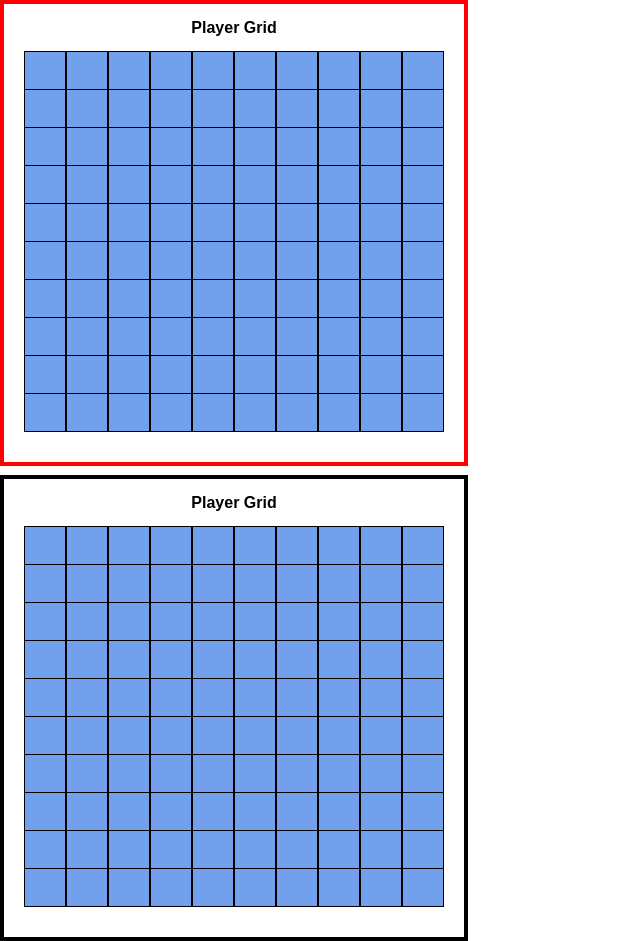
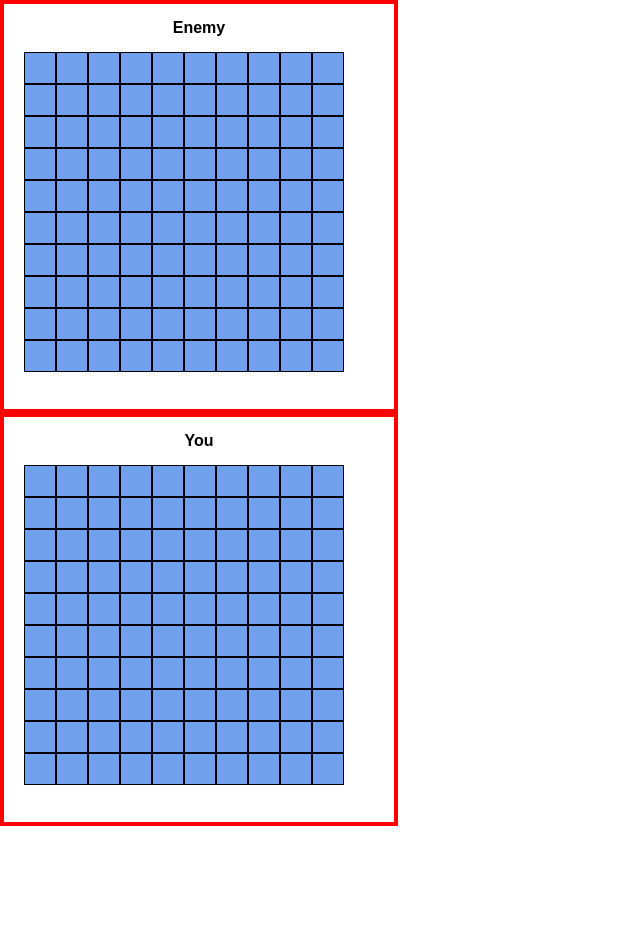
Before and after one commit to davidank/Battleship, a React (Create React App) app: page / in a window 1280 px wide. Shown: the whole page, without its empty margins (0-640 px from the left). After the commit the page ends 826 px from the top, so only its background shows below. Built offline with nearby package versions, Linux system fonts and the light colour scheme.

Commit message:
Sync with origin

```diff
--- a/package.json
+++ b/package.json
@@ -1,5 +1,5 @@
 {
-  "name": "hello-world",
+  "name": "Battleships",
   "version": "0.1.0",
   "private": true,
   "devDependencies": {
--- a/public/index.html
+++ b/public/index.html
@@ -26,6 +26,8 @@
 
       To begin the development, run `npm start`.
       To create a production bundle, use `npm run build`.
+
     -->
+
   </body>
 </html>
--- a/src/components/App.css
+++ b/src/components/App.css
@@ -23,25 +23,11 @@
   to { transform: rotate(360deg); }
 }
 
-
-
-.hitGrid {
+.grid {
   border: 4px solid red;
-  position: absolute;
-  padding-top: 5px;
-  padding-bottom: 20px;
-  padding-left: 20px;
-  padding-right: 20px;
-}
-
-.ownGrid {
-  margin-top: 475px;
-  border: 4px solid black;
-  position: absolute;
-  padding-top: 5px;
-  padding-bottom: 20px;
-  padding-left: 20px;
-  padding-right: 20px;
+  width: 350px;
+  height: 380px;
+  padding: 5px 20px 20px 20px;
 }
 
 .gridTitle {
@@ -52,19 +38,20 @@
 }
 
 .row {
-  padding: 0;
-  margin-top: 20px;
-  margin-bottom: 20px;
+  position: relative;
+  clear: both;
 }
-
 
 .box {
   background-color: rgb(113, 161, 237);
-  border-width: 1px;
-  border-style: solid;
-  border-color: black;
-  padding-left: 20px;
-  padding-right: 20px;
-  padding-top: 10px;
-  padding-bottom: 10px;
+  border: 1px solid black;
+  width: 30px;
+  height: 30px;
+  float: left;
+  position: inline;
+  font-size: 28px;
 }
+
+.box:hover {
+  background-color: white;
+}
--- a/src/components/Box.js
+++ b/src/components/Box.js
@@ -1,9 +1,41 @@
 import React, { Component } from 'react';
+import * as V  from '../lib/values';
 
 class Box extends Component {
+  // constructor(props) {
+  //   super(props);
+  //   this.state = {
+  //     hit: this.props.value=== 1,
+  //     occupied: this.props.value === 2,
+  //     missed: this.props.value === 3
+  //   }
+  // }
+
+  // hit() {
+  //   this.setState({hit: true});
+  // }
+  //
+  // missed() {
+  //   this.setState({missed: true});
+  // }
+  //
+  // occupy() {
+  //   this.setState({occupied: true});
+  // }
+
   render() {
+    let content;
+
+    if (this.props.status === V.OCCUPY) {
+      content = 'O';
+    } else if (this.props.status === V.HIT) {
+      content = '#';
+    } else if (this.props.status === V.MISS) {
+      content = 'X';
+    }
+
     return (
-      <span className="box"></span>
+      <div className='box'>{content}</div>
     );
   }
 }
--- a/src/components/GameBoard.js
+++ b/src/components/GameBoard.js
@@ -1,14 +1,22 @@
 import React, { Component } from 'react';
-import OwnGrid from './OwnGrid';
-import HitGrid from './HitGrid';
+import Grid from './Grid';
+import util from './Utilities';
+import * as V  from '../lib/values';
 
 class GameBoard extends Component {
+  constructor(props) {
+    super(props);
+    this.state = {
+      matrix: util.makeEmptyMatrix(10, 10, V.EMPTY),
+      enemyMatrix: util.makeEmptyMatrix(10, 10, V.EMPTY)
+    }
+  }
   render() {
     return (
       <div id='gameBoard'>
-        <HitGrid/>
-        <OwnGrid/>
-      </div>
+        <Grid title='Enemy' matrix={this.state.matrix} />
+        <Grid title='You' matrix={this.state.enemyMatrix} />
+     </div>
     );
   }
 }
--- /dev/null
+++ b/src/components/Grid.js
@@ -0,0 +1,19 @@
+import React, { Component } from 'react';
+import Row from './Row';
+import _ from 'underscore';
+
+class Grid extends Component {
+  // constructor(props) {
+  //   super(props);
+  // }
+  render() {
+    return (
+      <div className='grid'>
+        <div className='gridTitle'>{this.props.title}</div>
+        { _(10).times(i => <Row key={i} row={this.props.matrix[i]}/>) }
+      </div>
+    );
+  }
+}
+
+export default Grid;
--- a/src/components/HitGrid.js
+++ /dev/null
@@ -1,24 +0,0 @@
-import React, { Component } from 'react';
-import Row from './Row';
-
-class HitGrid extends Component {
-  render() {
-    return (
-      <div className='hitGrid'>
-        <div className='gridTitle'>Player Grid</div>
-        <Row />
-        <Row />
-        <Row />
-        <Row />
-        <Row />
-        <Row />
-        <Row />
-        <Row />
-        <Row />
-        <Row />
-      </div>
-    );
-  }
-}
-
-export default HitGrid;
--- a/src/components/OwnGrid.js
+++ /dev/null
@@ -1,24 +0,0 @@
-import React, { Component } from 'react';
-import Row from './Row';
-
-class OwnGrid extends Component {
-  render() {
-    return (
-      <div className='ownGrid'>
-        <div className='gridTitle'>Player Grid</div>
-        <Row />
-        <Row />
-        <Row />
-        <Row />
-        <Row />
-        <Row />
-        <Row />
-        <Row />
-        <Row />
-        <Row />
-      </div>
-    );
-  }
-}
-
-export default OwnGrid;
--- a/src/components/Row.js
+++ b/src/components/Row.js
@@ -1,20 +1,12 @@
 import React, { Component } from 'react';
 import Box from './Box';
+import _ from 'underscore';
 
 class Row extends Component {
   render() {
     return (
       <div className='row'>
-        <Box />
-        <Box />
-        <Box />
-        <Box />
-        <Box />
-        <Box />
-        <Box />
-        <Box />
-        <Box />
-        <Box />
+        { _(10).times(i => <Box key={i} status={this.props.row[i]}/>) }
       </div>
     );
   }
--- /dev/null
+++ b/src/components/Utilities.js
@@ -0,0 +1,10 @@
+import _ from 'underscore';
+
+class Util {
+    static makeEmptyMatrix(n, m, value) {
+      let r = _.range(1,m + 1);
+      return _.map(r, () => Array(n).fill(value));
+    }
+}
+
+export default Util;
--- /dev/null
+++ b/src/lib/values.js
@@ -0,0 +1,6 @@
+const EMPTY = 0,
+      OCCUPY = 1,
+      HIT = 2,
+      MISS = 3;
+
+export {EMPTY, OCCUPY, HIT, MISS};
```
Also changed, not shown: notes.js (deleted, +0 -86 lines), 2 other files (tests, documents, lock files or other folders).
